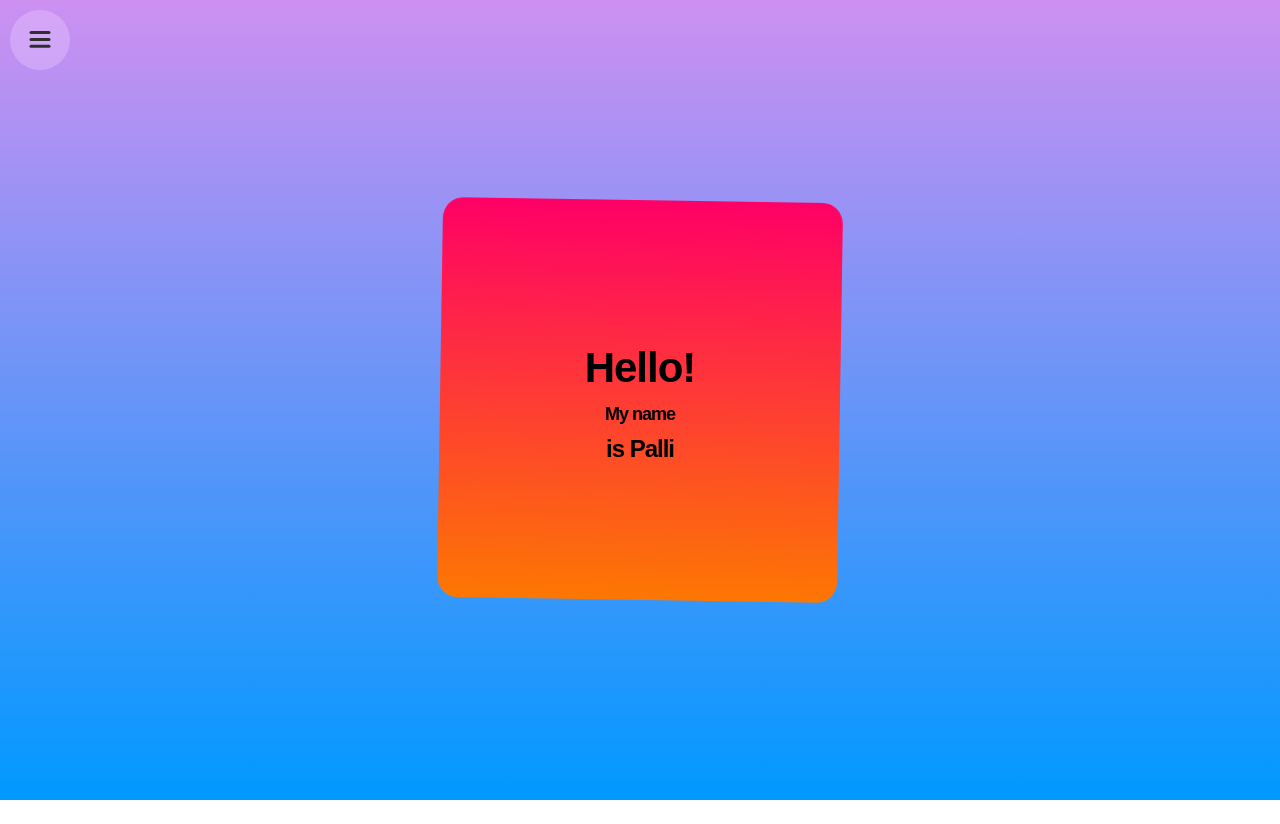
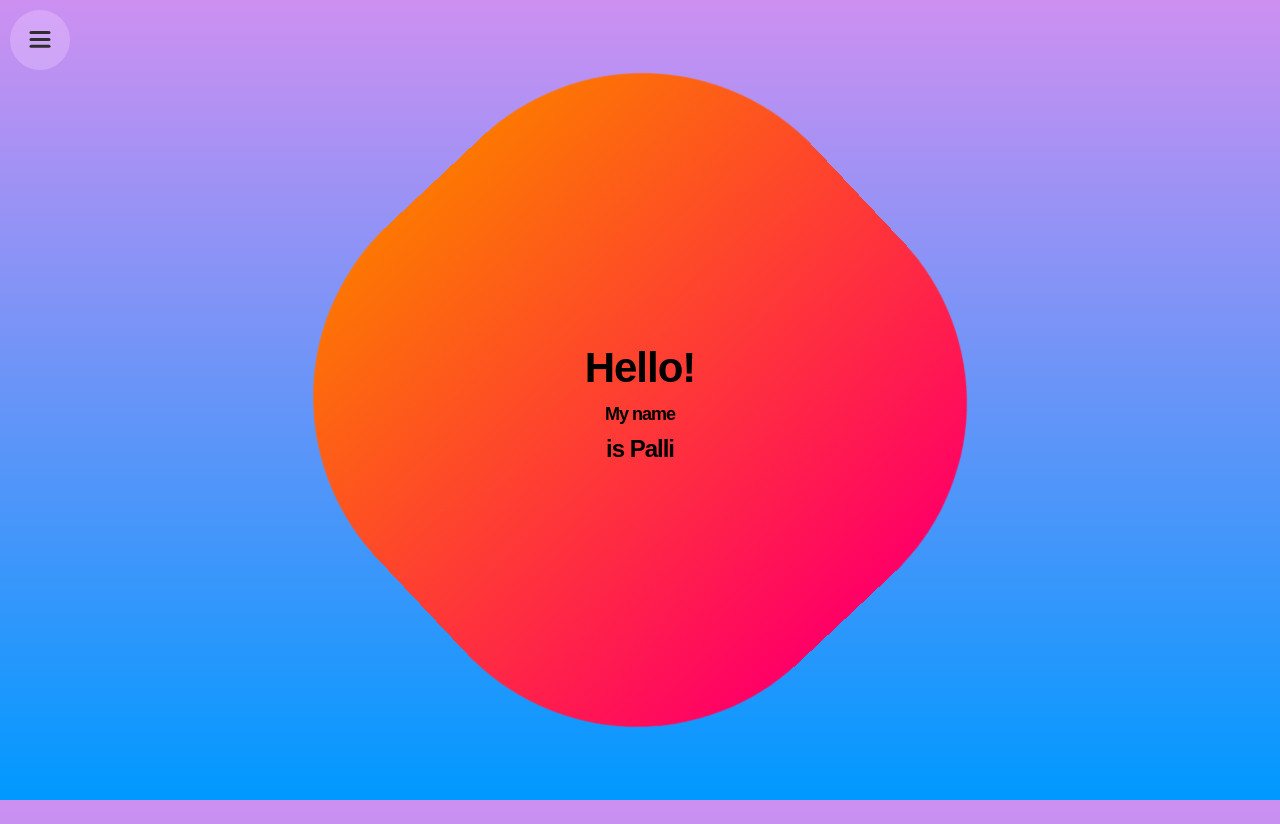
Before and after one commit to Pallur/portfolio-new, a React (Create React App) app: page / in a window 1280 px wide. Before the commit the page ends 800 px from the top, so only its background shows below. Built offline with nearby package versions, Linux system fonts and the light colour scheme; a web font is replaced by a local one.

Commit message:
buid i dag

```diff
--- a/src/App.tsx
+++ b/src/App.tsx
@@ -3,7 +3,7 @@ import { motion } from "framer-motion";
 
 export default function App() {
     return (
-      <div>
+      <>
         <motion.div
           className="box"
           animate={{
@@ -12,13 +12,13 @@ export default function App() {
             borderRadius: ["5%", "5%", "50%", "50%", "5%"]
           }}
           transition={{
-            duration: 2,
+            duration: 5,
             ease: "easeInOut",
             times: [0, 0.2, 0.5, 0.8, 1],
             repeat: Infinity,
             repeatDelay: 1
           }}
         />
-      </div>
+      </>
     );
   }
--- a/src/index.tsx
+++ b/src/index.tsx
@@ -5,16 +5,6 @@ import { InfoElement } from "./Info"
 import "./styles.css";
 
 import App from "./App";
-
-function AppWithUI() {
-  const [count, setCount] = useState(0);
-
-  return (
-    <StrictMode>
-      <App key={count} />
-    </StrictMode>
-  );
-}
 
 const rootElement = document.getElementById("root")!;
 const root = ReactDOMClient.createRoot(rootElement);
@@ -24,6 +14,6 @@ const textElement = document.getElementById("info")!;
 const textEl = ReactDOMClient.createRoot(textElement)
 
 
-root.render(<AppWithUI />);
+root.render(<App />);
 sidebar.render(<SidebarElement />);
 textEl.render(<InfoElement />);
```
